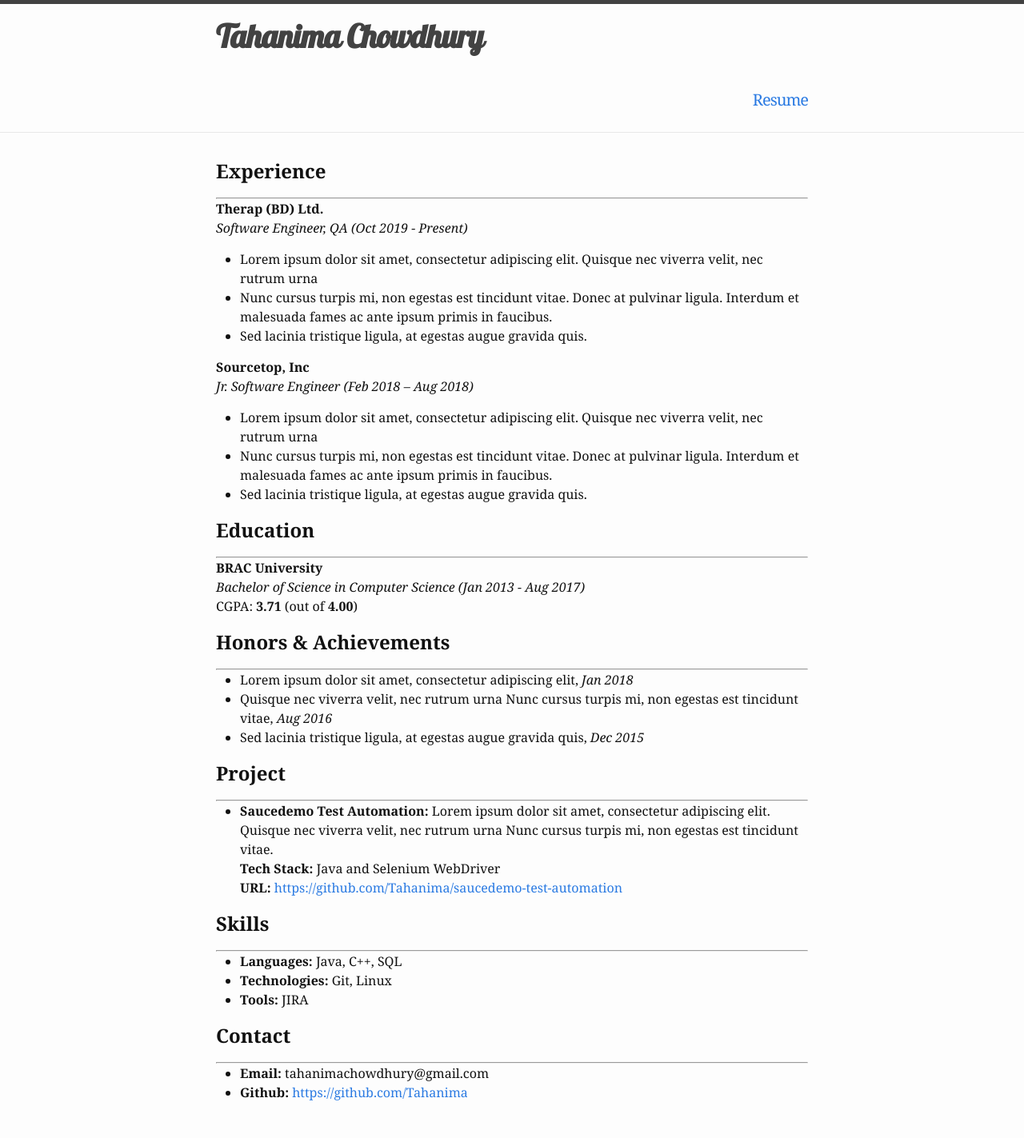
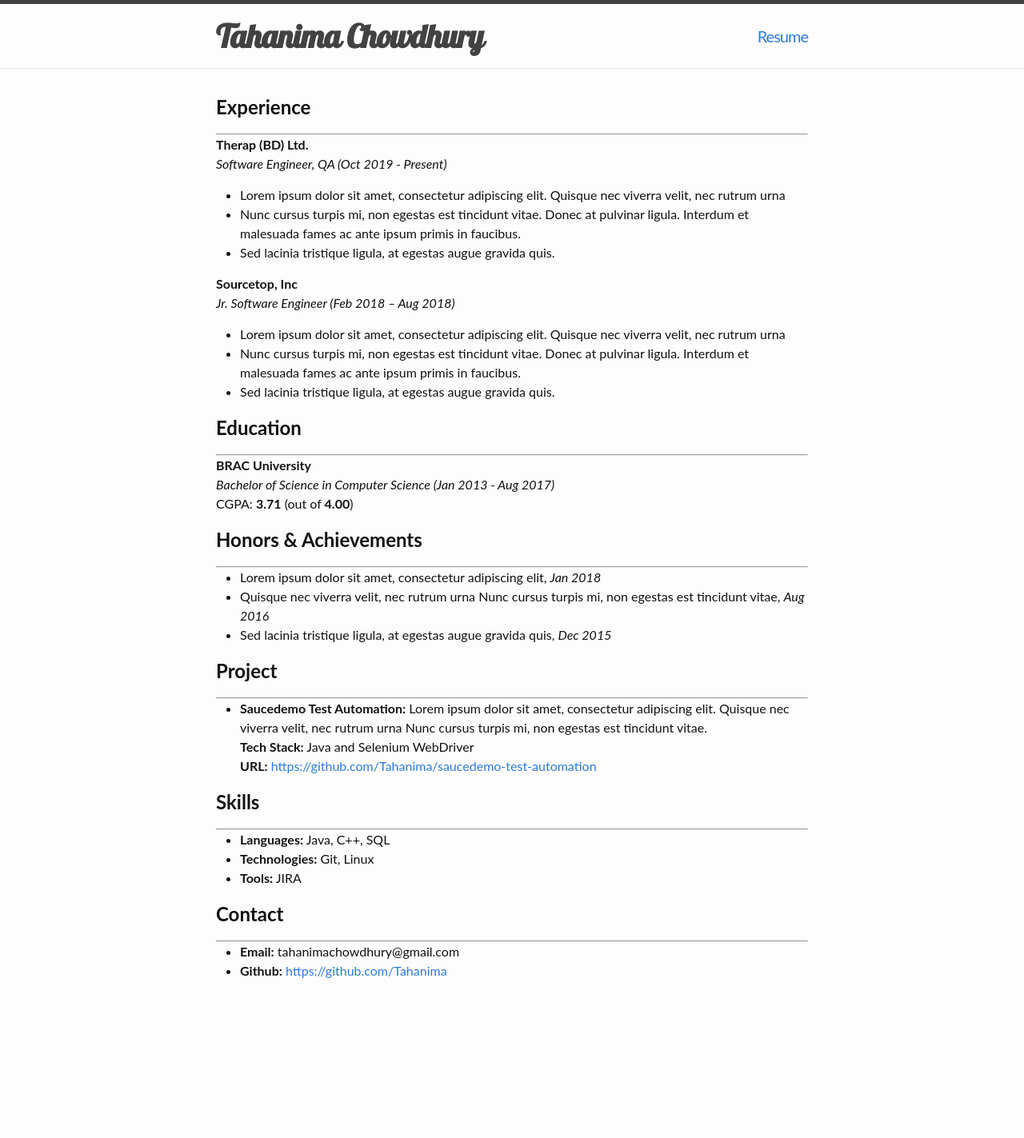
Before and after one commit to Tahanima/remple, a Jekyll site: the page built from index.md, in a window 1280 px wide. Shown: the whole page at 80% size. Built offline with Jekyll 4.4.1, drawn with Linux system fonts in a browser that asks for light colours; after the commit the page ends 1271 px from its top, so only the background shows below that.

Commit message:
fixed spacing of header contents and updated font

```diff
--- a/css/remple.css
+++ b/css/remple.css
@@ -1,5 +1,5 @@
 body {
-    font-family: Cambria, Georgia, serif;
+    font-family:  'Lato', 'Helvetica Neue', Helvetica, Arial, sans-serif;
 }
 
 .title-remple {
@@ -7,14 +7,16 @@ body {
     font-weight: bold;
     line-height: 2em;
     font-family: LObster, "URW Chancery L", cursive;
+    width: 100%;
 }
 
 .nav-item {
     float: right;
-    margin: 0 0 0 17em;
     font-size: 0.5em;
     font-weight: normal;
-    font-family: Cambria, Georgia, serif;
+    font-family:  'Lato', 'Helvetica Neue', Helvetica, Arial, sans-serif;
+    text-align: right;
+    width: 50%;
 }
 
 @media (max-width: 850px) {
@@ -22,6 +24,7 @@ body {
         float: none;
         text-align: center;
         line-height: 1.75em;
+        width: 100%;
     }
 
 	.nav-item {
@@ -31,5 +34,6 @@ body {
         display: block;
         text-align: center;
         line-height: 1.75em;
+        width: 100%;
     }
 }
```
